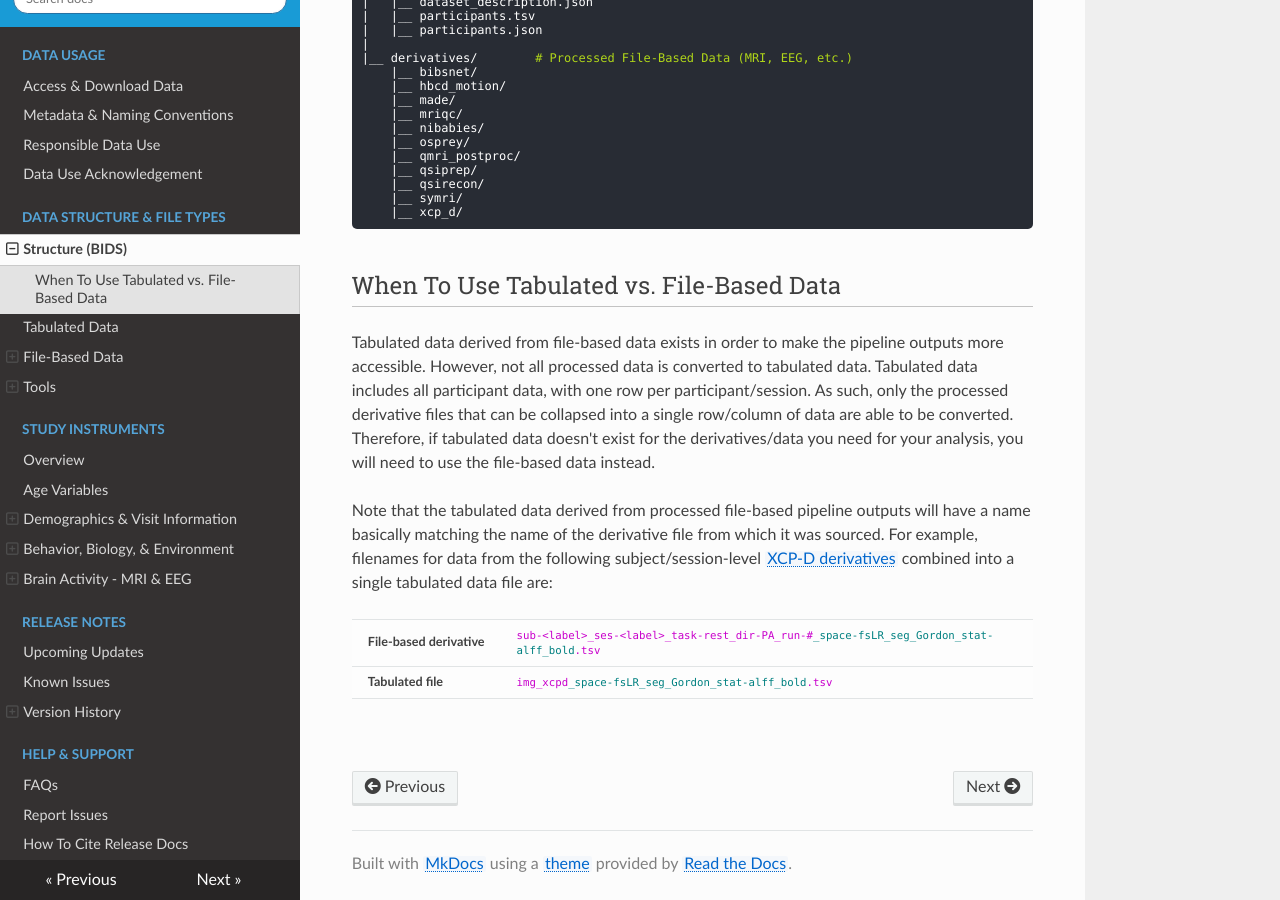
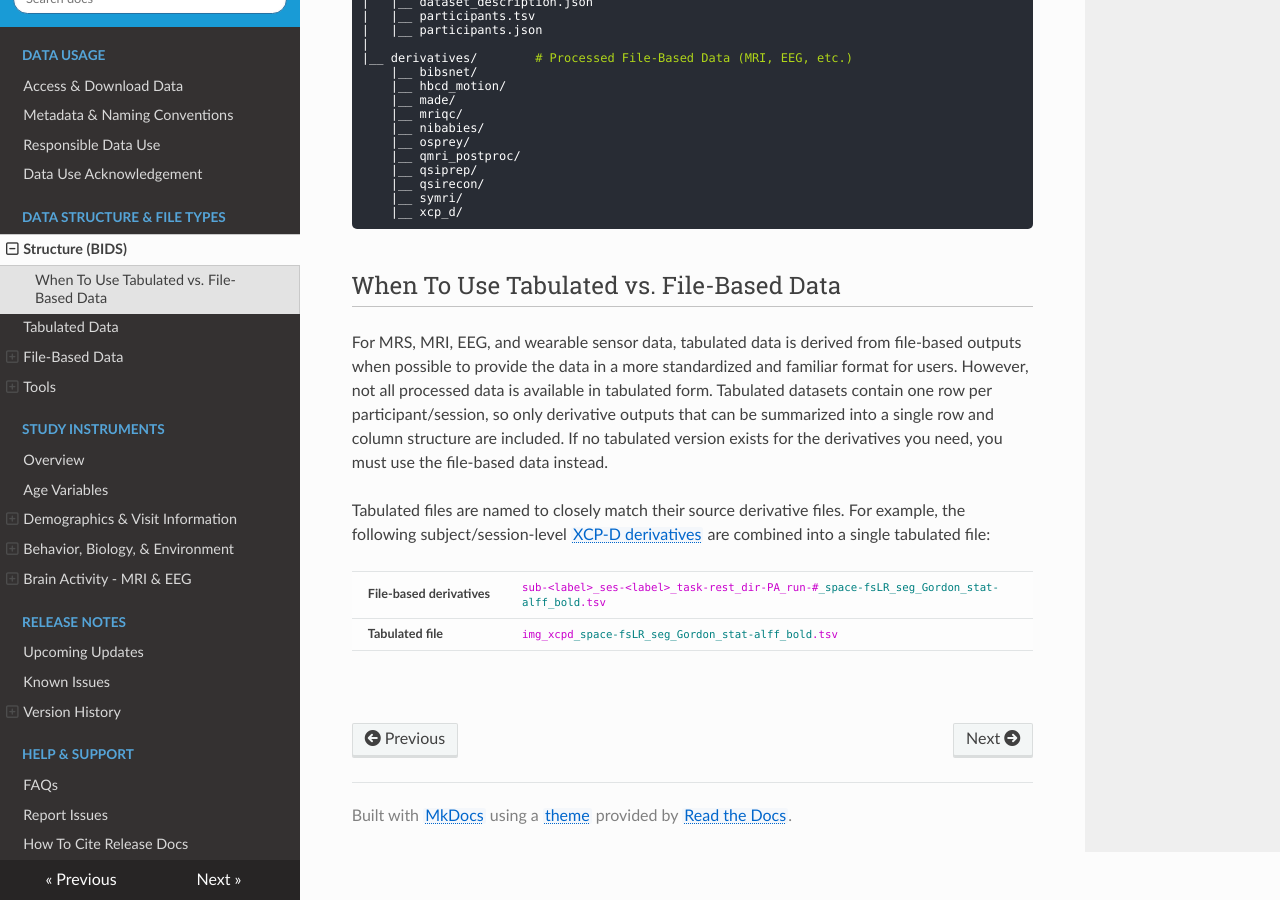
Before and after one commit to nbdc-datahub/hbcd-docs, an MkDocs documentation site: the page built from docs/datacuration/overview.md, in a window 1280 px wide and 900 px high, scrolled down 938 px. Built offline with MkDocs 1.6.1, drawn with Linux system fonts in a browser that asks for light colours; nearby versions of some CDN libraries.

Commit message:
polish tab vs fb data

```diff
--- a/docs/datacuration/overview.md
+++ b/docs/datacuration/overview.md
@@ -73,12 +73,13 @@ hbcd/
 
 ## When To Use Tabulated vs. File-Based Data
 
-Tabulated data derived from file-based data exists in order to make the pipeline outputs more accessible. However, not all processed data is converted to tabulated data. Tabulated data includes all participant data, with one row per participant/session. As such, only the processed derivative files that can be collapsed into a single row/column of data are able to be converted. Therefore, if tabulated data doesn't exist for the derivatives/data you need for your analysis, you will need to use the file-based data instead.
+For MRS, MRI, EEG, and wearable sensor data, tabulated data is derived from file-based outputs when possible to provide the data in a more standardized and familiar format for users. However, not all processed data is available in tabulated form. Tabulated datasets contain one row per participant/session, so only derivative outputs that can be summarized into a single row and column structure are included. If no tabulated version exists for the derivatives you need, you must use the file-based data instead.
 
-Note that the tabulated data derived from processed file-based pipeline outputs will have a name basically matching the name of the derivative file from which it was sourced. For example, filenames for data from the following subject/session-level <a href="../derivatives/#xcp-d-xcp_d" target="_blank">XCP-D derivatives</a> combined into a single tabulated data file are:
+Tabulated files are named to closely match their source derivative files. For example, the following subject/session-level <a href="../derivatives/#xcp-d-xcp_d" target="_blank">XCP-D derivatives</a> are combined into a single tabulated file:
+
 <table class="table-no-vertical-lines" style="width: 100%; border-collapse: collapse; table-layout: fixed; font-size: 14px;">
 <tr>
-<td><b>File-based derivative</b></td>
+<td><b>File-based derivatives</b></td>
 <td><code>sub-&lt;label&gt;_ses-&lt;label&gt;_task-rest_dir-PA_run-#<span style="color: teal;">_space-fsLR_seg_Gordon_stat-alff_bold</span>.tsv</code> </td>
 </tr>
 <tbody>
```
